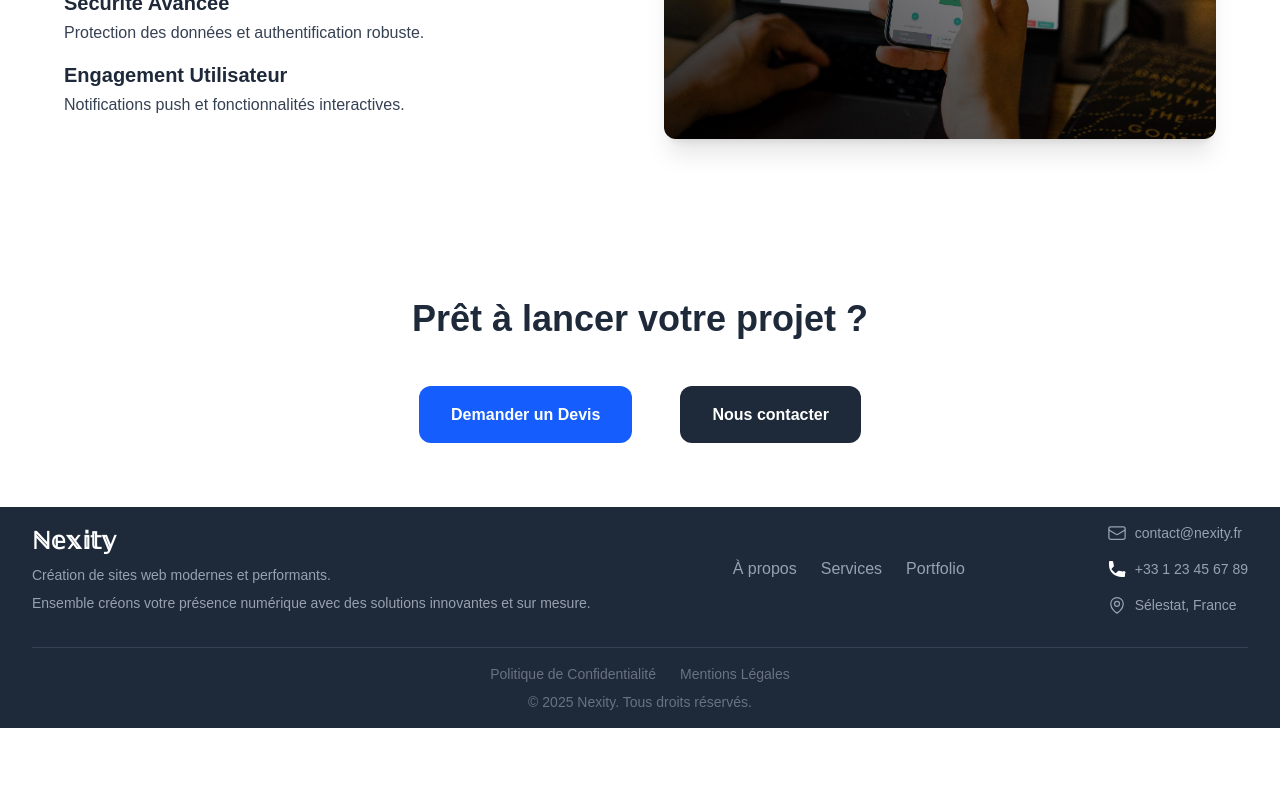
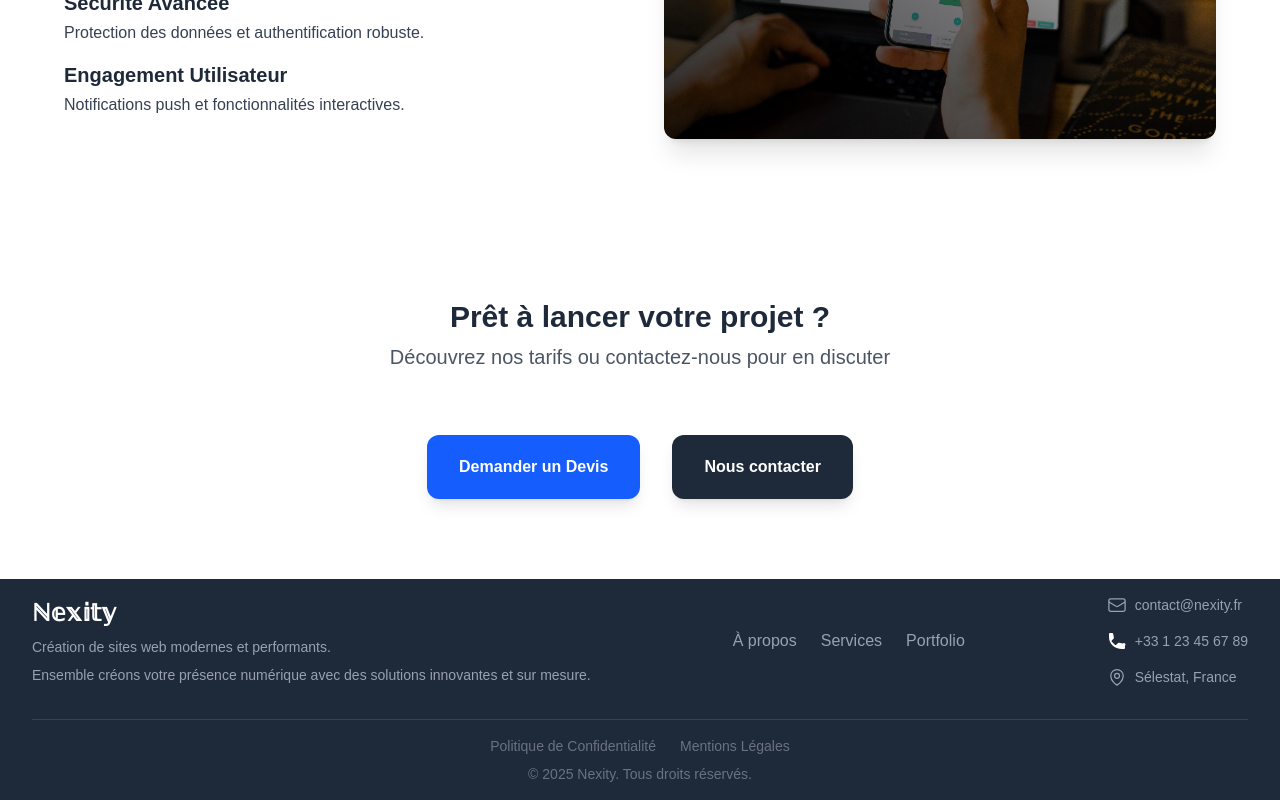
Before and after one commit to mickaaa67/Portfolio, a Next.js app: page / in a window 1280 px wide. Shown: the part 2502-3302 px from the top of the page. Before the commit the page ends 3230 px from the top, so only its background shows below. Built offline with nearby package versions, Linux system fonts and the light colour scheme.

Commit message:
ajout animation pour la partie devis

```diff
--- a/src/app/page.tsx
+++ b/src/app/page.tsx
@@ -174,20 +174,43 @@ export default function Home() {
         </div>
       </section>
       {/* Lancer votre projet Section avec animations AOS */}
-      <section id="lancement" className="py-20 bg-white w-full px-8">
-        <h2 className="text-4xl font-bold text-center text-gray-800 mb-12" data-aos="fade-up">
+      <section id="lancement" className="py-20 bg-white w-full px-8 text-center">
+        <h2
+          className="text-3xl font-bold text-gray-800"
+          data-aos="fade-up"
+          data-aos-delay="100"
+        >
           Prêt à lancer votre projet ?
         </h2>
-        <div className="mt-12 md:mt-16 text-center justify-center space-x-12" data-aos="fade-up" data-aos-delay="200">
-          <Link href="#btn-devis" className="px-8 py-5 bg-blue-600 text-white rounded-xl hover:bg-blue-700 transition-colors duration-300 font-semibold animate-fade-in-3">
+
+        <p
+          className="mt-2 text-xl text-gray-600"
+          data-aos="fade-up"
+          data-aos-delay="200"
+        >
+          Découvrez nos tarifs ou contactez-nous pour en discuter
+        </p>
+
+        <div
+          className="mt-12 md:mt-16 flex justify-center gap-8"
+          data-aos="fade-up"
+          data-aos-delay="300"
+        >
+          <Link
+            href="#btn-devis"
+            className="px-8 py-5 bg-blue-600 text-white rounded-xl shadow-lg transform transition duration-300 hover:scale-105 hover:bg-blue-700 font-semibold"
+          >
             Demander un Devis
           </Link>
-          <Link href="#btn-contact" className="px-8 py-5 bg-gray-800 text-white rounded-xl hover:bg-blue-700 transition-colors duration-300 font-semibold animate-fade-in-3">
+
+          <Link
+            href="#btn-contact"
+            className="px-8 py-5 bg-gray-800 text-white rounded-xl shadow-lg transform transition duration-300 hover:scale-105 hover:bg-gray-900 font-semibold"
+          >
             Nous contacter
           </Link>
         </div>
       </section>
-
       {/* Footer */}
       <footer className="bg-gray-800 text-white py-4">
         <div className="max-w-7xl mx-auto px-4 sm:px-6 lg:px-8">
```
